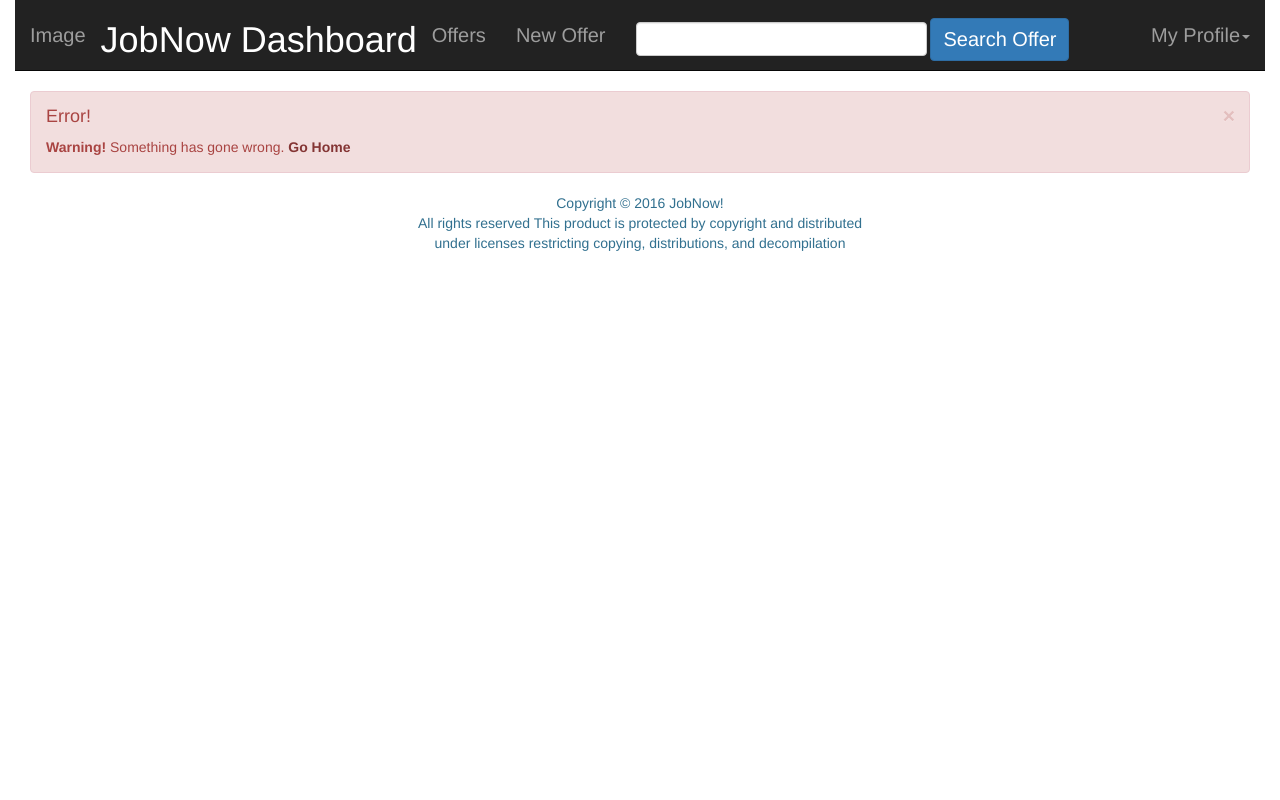
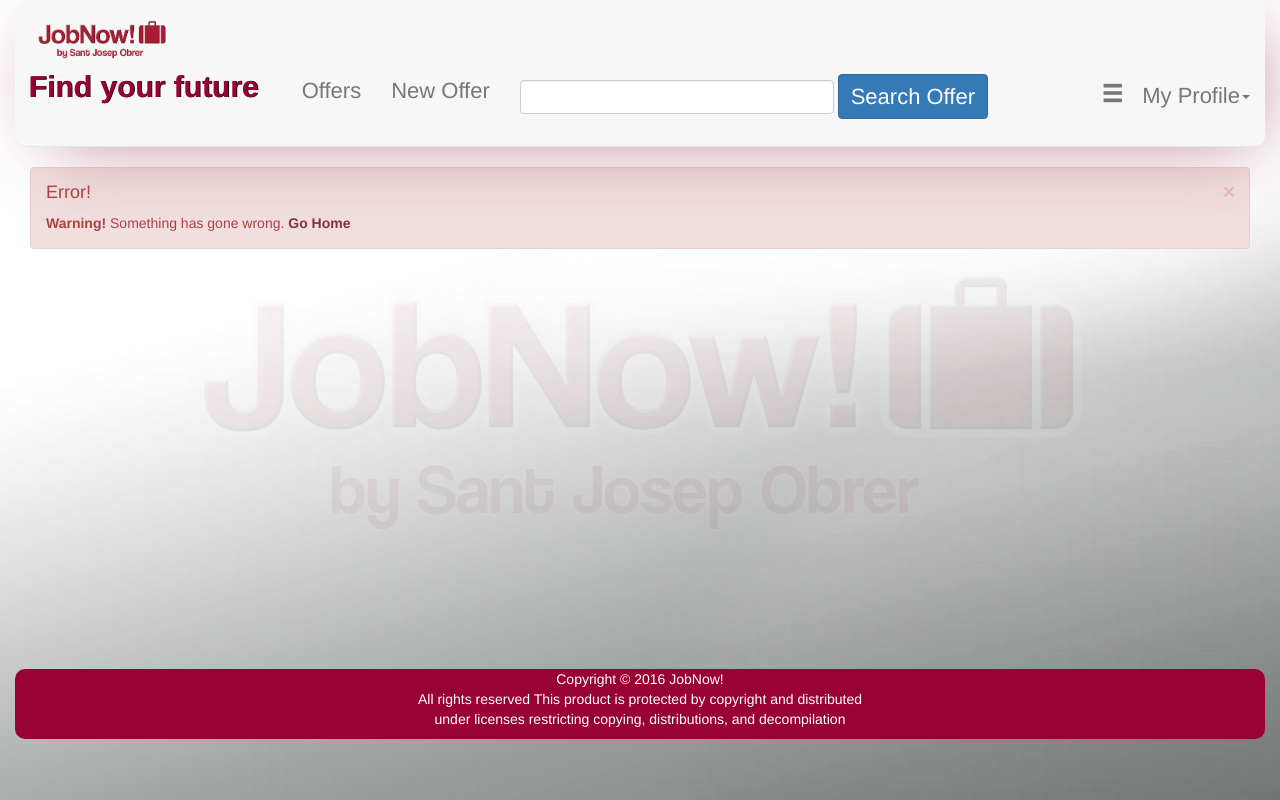
Before and after one commit to Isaac96SM/JobAgency, a PHP site: page /Offer.php in a window 1280 px wide. Run offline with PHP 8.4, Linux system fonts and the light colour scheme; data that the repository does not hold is empty.

Commit message:
css Company
finalv1

```diff
--- a/app/homeCompanies/MyOffers.php
+++ b/app/homeCompanies/MyOffers.php
@@ -18,7 +18,7 @@
 			        <h3 class="text-center worktitle ">';
 	echo                $_COOKIE['Name']." Offers";
 	echo	        '</h3>
-			        <table class="table table-bordered">
+			        <table class="table table-hover">
 				        <thead>
 					        <tr>
 						        <th>
--- a/app/homeCompanies/NewOffer.php
+++ b/app/homeCompanies/NewOffer.php
@@ -35,7 +35,7 @@
 ?>
   <div class="container-fluid">
     <div class="row">
-      <div class="col-md-12">
+      <div class="worktitle2 col-md-12">
         <form role="form" action="ActionOffer.php?" method="POST">
           <div class="form-group">
             <label for="title">
--- a/app/homeCompanies/Offer.php
+++ b/app/homeCompanies/Offer.php
@@ -25,42 +25,43 @@
 }
     if($num > 0 && $check) {
         while ($row = mysqli_fetch_array($r, MYSQLI_ASSOC)) {
-            echo '<div class="container-fluid">
+            echo '<div class=" offer container-fluid">
                     <div class="row">
                         <div class="col-md-6">
-                            <h3 class="text-center text-info">
+                            <h3 class="worktitle text-center">
                                 Offer Information
                             </h3>
-                            <dl>
+                            <dl style="text-align:center;">
                                 <dt>
-                                    Title
+                                    Title </br>
                                 </dt>
                                 <dd>';
             echo                    $row['Title'].'
-                                </dd>
+                                </br></br></dd>
                                 <dt>
-                                    Category
+                                    Category </br>
                                 </dt>
                                 <dd>';
                                     if ($row['Category'] == NULL) { echo 'Others';} else { echo $row['Category'];};
-            echo                '</dd>
+            echo                '</br></br></dd>
                                 <dt>
-                                    Description
+                                    Description </br>
                                 </dt>
                                 <dd>';
             echo                    $row['Description'].'
-                                </dd>
+                                </br></br></dd>
                                 <dt>
-                                    Actions
+                                    Actions </br>
                                 </dt>
                                 <dd>
+                                </br>
                                     <a href="NewOffer.php?Action=2&OfferID=' . $row['OfferID'] . '">
-                                        <button type="button" class="btn btn-sm btn-warning">
+                                        <button type="button" class="btn btn-lg btn-info">
                                             Edit Offer
                                         </button>
-                                    </a></br>
+                                    </a></br></br>
                                     <a href="ActionOffer.php?Action=3&OfferID=' . $row['OfferID'] . '">
-                                        <button type="button" class="btn btn-sm btn-danger">
+                                        <button type="button" class="btn btn-lg btn-danger">
                                             Remove Offer
                                         </button>
                                     </a>
@@ -68,10 +69,10 @@
                             </dl>
                         </div>
                         <div class="col-md-6">
-                            <h3 class="text-center text-info">
+                            <h3 class="text-center worktitle">
                                 Inscriptions
                             </h3>
-                            <table class="table table-bordered">
+                            <table class="table table-hover">
                                 <thead>
                                     <tr>
                                         <th>
--- a/app/homeCompanies/footer.html
+++ b/app/homeCompanies/footer.html
@@ -1,9 +1,10 @@
 <!-- End of the page-specific content. -->
 			</div>
 		</div>
-		<div class="row">
-			<div class="col-md-12">
-				<p class="text-center text-info">
+		<div class="clearfooter"></div>
+	<div class="final row" style="clear: both;">
+		<div class=" col-xs-12">
+			<p id="footer" class="text-center  col-xs-12" >
 				Copyright &#169; 2016 JobNow!</br>
 				All rights reserved
 
--- a/app/homeCompanies/headerCompanies.html
+++ b/app/homeCompanies/headerCompanies.html
@@ -1,5 +1,5 @@
 <!DOCTYPE html>
-<html lang="en">
+<html class="full" lang="en">
 
 <head>
 	<meta charset="utf-8">
@@ -12,7 +12,7 @@
 	<meta name="author" content="LayoutIt!">
 
 	<link href="../../models/css/bootstrap.min.css" rel="stylesheet">
-	<link href="style.css" rel="stylesheet">
+	<link rel="stylesheet" type="text/css" href="../homeUser/style.css">
 
 </head>
 
@@ -21,50 +21,49 @@
 	<div class="container-fluid">
 		<div class="row">
 			<div class="col-md-12">
-				<nav class="navbar navbar-default navbar-inverse navbar-static-top" role="navigation">
-					<div class="navbar-header">
-
+				<nav class="navi navbar navbar-default  navbar-static-top" role="navigation">
+					<div class="  navbar-header">
 						<button type="button" class="navbar-toggle" data-toggle="collapse" data-target="#bs-example-navbar-collapse-1">
-						 <span class="sr-only">Toggle navigation</span><span class="icon-bar"></span><span class="icon-bar"></span><span class="icon-bar"></span>
-					</button> <p class="navbar-brand" style="margin-top: 10px; font-size: 20px;">Image</p>
+						 <span class="sr-only"></span><span class="icon-bar"></span><span class="icon-bar"></span><span class="icon-bar"></span>
+					</button> <a class="navbar-brand" style="margin-top: 0px; font-size: 20px;" href="homeUser.php"><img src="../../models/images/logo2.png" width="12%"></a>
 					</div>
-
-					<div class="collapse navbar-collapse" id="bs-example-navbar-collapse-1">
+					<div class=" collapse navbar-collapse" id="bs-example-navbar-collapse-1">
 						<ul class="nav navbar-nav">
 							<li>
-								<h1 style="color: white;">
-									JobNow Dashboard
-								</h1>
+								<h2 class="dashboard">
+									Find your future &nbsp&nbsp&nbsp&nbsp
+								</h2>
 							</li>
 							<li>
-								<a href="MyOffers.php" style="margin-top: 10px; font-size: 20px;">Offers</a>
+								<a href="MyOffers.php" style="margin-top: 16px; font-size: 22px;">Offers</a>
 							</li>
 							<li>
-								<a href="NewOffer.php" style="margin-top: 10px; font-size: 20px;">New Offer</a>
+								<a href="NewOffer.php" style="margin-top: 16px; font-size: 22px;">New Offer</a>
 							</li>
 						</ul>
 						<form class="navbar-form navbar-left" role="search" method="POST" action="Offer.php">
 							<div class="form-group">
-								<input type="text" name='Title' class="form-control" style="margin-top: 10px; font-size: 20px;"/>
+								<input type="text" name='Title' class="form-control" style="margin-top: 16px; font-size: 22px;"/>
 							</div>
-							<button type="submit" class="btn btn-primary" style="margin-top: 10px; font-size: 20px;">
+							<button type="submit" class="btn btn-primary" style="margin-top: 16px; font-size: 22px;">
 							Search Offer
 						</button>
 						</form>
 						<ul class="nav navbar-nav navbar-right">
 							<li class="dropdown">
-								<a href="#" class="dropdown-toggle" data-toggle="dropdown" style="margin-right: 15px; margin-top: 10px; font-size: 20px;">My Profile<strong class="caret"></strong></a>
+								<a href="#" class="dropdown-toggle" data-toggle="dropdown" style="margin-right: 15px; margin-top: 16px; font-size: 22px;"><span class="glyphicon glyphicon-menu-hamburger"></span>
+								&nbsp My Profile<strong class="caret"></strong></a>
 								<ul class="dropdown-menu" style="font-size: 20px;">
 									<li>
-										<a href="homeCompanies.php">View Profile</a>
+										<a href="homeCompanies.php"><span class="glyphicon glyphicon-user"></span>&nbsp View Profile</a>
 									</li>
 									<li>
-										<a href="ChangePassword.php">Change Password</a>
+										<a href="ChangePassword.php"><span class="glyphicon glyphicon-wrench"></span>&nbsp Change Password</a>
 									</li>
 									<li class="divider">
 									</li>
 									<li>
-										<a href="../../models/logout.php">Log Out</a>
+										<a href="../../models/logout.php"><span class="glyphicon glyphicon-off"></span>&nbsp Log Out</a>
 									</li>
 								</ul>
 							</li>
--- a/app/homeCompanies/style.css
+++ b/app/homeCompanies/style.css
@@ -1,15 +1,17 @@
-title2{
-    color: white;
+.dashboard{
+    font-weight: bold;
+    margin-left: 5%;
+    color: #990033;
+    text-shadow: 0.8px 0.2px black;
 }
-title3{
-    color: white;
-    margin-bottom: 10px;
-}
-#fondo{
+
+
+
+#footer{
     color: white;
     background-color:#990033;
     border-radius: 10px;
-    margin-top: 290px;
+    height: 70px;
 }
 body {
 	margin-top: 0px;
@@ -18,17 +20,104 @@
 }
 
 .full {
-  background: url(../../models/images/wallpaper1.jpg) no-repeat center center fixed;
+  background: url(../../models/images/home.jpg) no-repeat center center fixed;
   -webkit-background-size: cover;
   -moz-background-size: cover;
   -o-background-size: cover;
   background-size: cover;
 }
-.Incorrect{
+.container-fluid{
+    min-height: 100%;
+    position: relative;
+}
+.clearfooter{
+    height:400px;
+    clear: both;
+}
+.final{
+    height: 10px;
+    position: relative;
+}
+.welcome{
+    font-size: 48px;
+    font-weight: bold;
+    color: #AE033E;
+    text-shadow: 1px 0.5px white;
+}
+.numoffers{
+    font-weight: bold;
+    color:#AE033E;
+    text-shadow: 1px 0.5px black;
+    border: outset;
+    border-radius:10px;
+}
+.inscriptions{
+    font-size: 36px;
+    font-weight: bold;
+    color:#AE033E;
+    text-shadow: 1px 0.5px black;
+}
+.profile{
+    font-size: 32px;
+    font-weight: bold;
+    text-decoration: underline;
+    color:#AE033E;
+    text-shadow: 0.8px 0.2px black;
+}
+.allprofile{
+    color: black;
+    text-shadow: 0.5px 0.2px lightgray;
+    background-color: transparent;
+    border-radius: 10px;
+    -moz-box-shadow: 0px 0px 30px #ffffff;
+    -webkit-box-shadow: 0px 0px 30px #ffffff;
+    box-shadow: 0px 0px 30px #ffffff;
+}
+.worktitle{
+    color:#990033;
+    font-size: 48px;
+    text-shadow: 1px 0.5px black;
+}
+.worktitle2{
+    color:#990033;
+    font-size: 22px;
+    text-shadow: 0.8px 0.2px black;
+}
+
+
+th{
+    font-size: 22px;
+    color:#AE033E;
+    text-shadow: 0.8px 0.2px white;
+}
+td{
+    font-size: 18px;
+    text-align: justify;
+}
+.offer{
+    border: outset;
+    border-radius:10px;
+}
+dt{
+    color: #c20a4e;
+    font-weight: bold;
     font-size: 20px;
-    font-style: bold;
-    text-shadow: 1px 0.5px black;
-    color: red;
-    position: absolute;
-    padding-left: 900px;;
+    text-shadow: 0.8px 0.2px black;
 }
+dd{
+    font-size:18px;
+    text-shadow: 0.8px 0.2px white;
+}
+.labels{
+    font-size:18px;
+   color:black;
+    text-shadow: 2px 1px white;
+
+}
+.navi{
+    border-radius: 10px;
+    background-color: #f7f7f7;
+    -webkit-box-shadow: 12px 11px 79px -24px rgba(125,26,51,0.63);
+    -moz-box-shadow: 12px 11px 79px -24px rgba(125,26,51,0.63);
+    box-shadow: 12px 11px 79px -24px rgba(125,26,51,0.63);
+}
```
Also changed, not shown: app/homeCompanies/ChangePassword.php (+6 -6 lines), app/homeUser/style.css (+20 -1 lines). Lines whose indentation alone changed are shown as unchanged.
